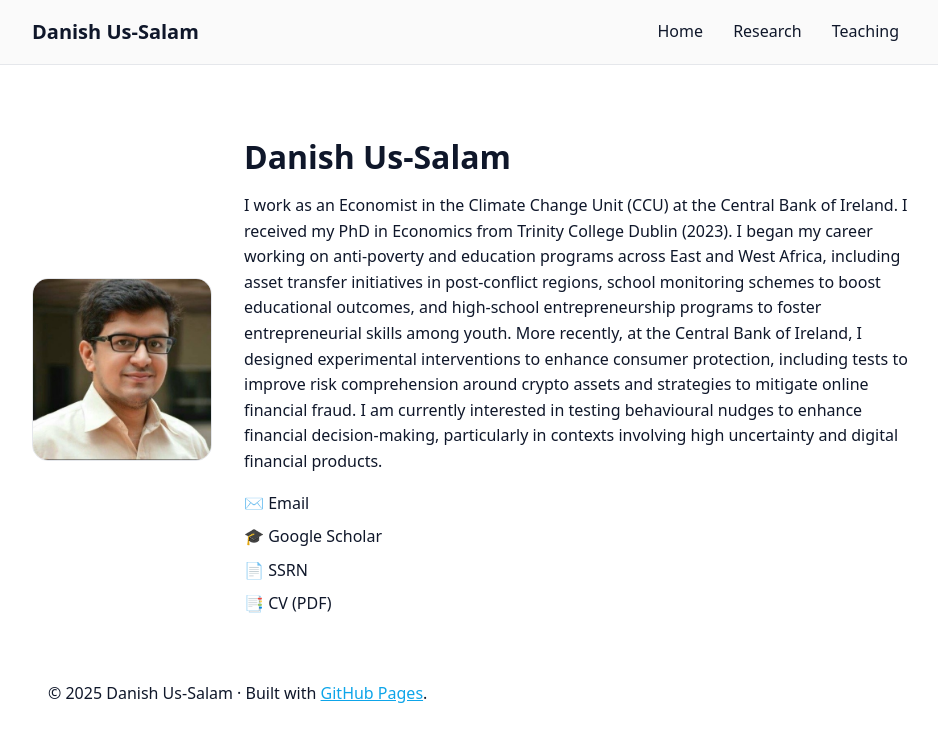
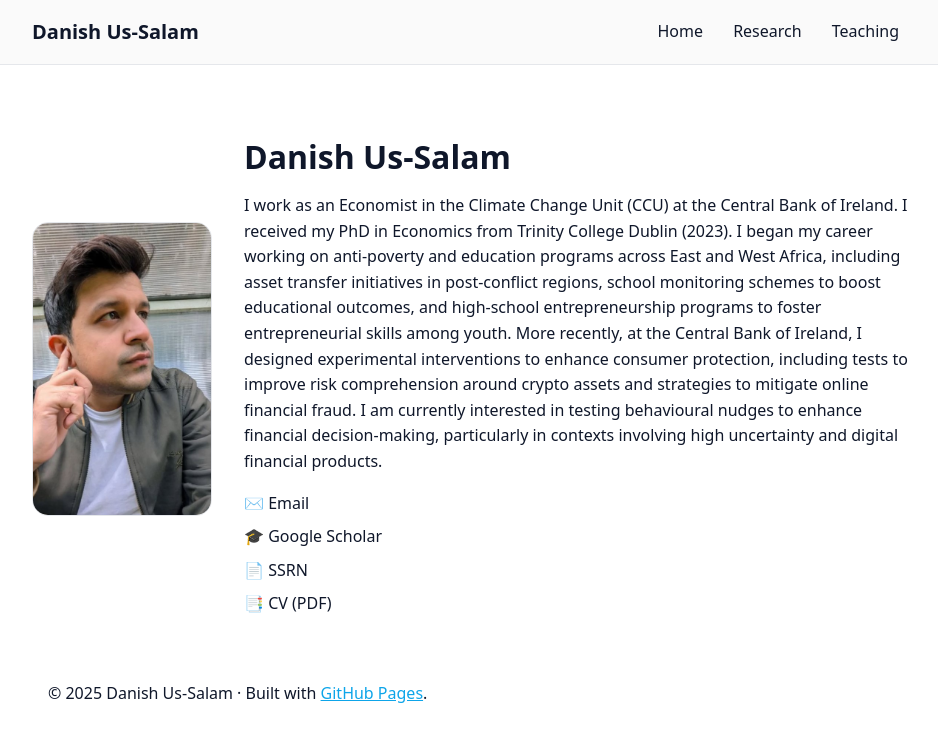
Before and after one commit to danishussalam/danishussalam.github.io, a Jekyll site: the page built from index.md, in a window 1280 px wide. Shown: the top 742 px of the page, without its empty margins (168-1106 px from the left). Built offline with Jekyll 4.4.1, drawn with Linux system fonts in a browser that asks for light colours.

Commit message:
Update index.md

```diff
--- a/index.md
+++ b/index.md
@@ -5,7 +5,7 @@ title: "Home"
 
 <div class="about-section">
   <div class="profile-pic">
-    <img src="{{ '/assets/profile.jpg' | relative_url }}" alt="Danish Us-Salam">
+    <img src="{{ '/assets/profile2.jpg' | relative_url }}" alt="Danish Us-Salam">
   </div>
   <div class="bio">
     <h1>Danish Us-Salam</h1>
```
